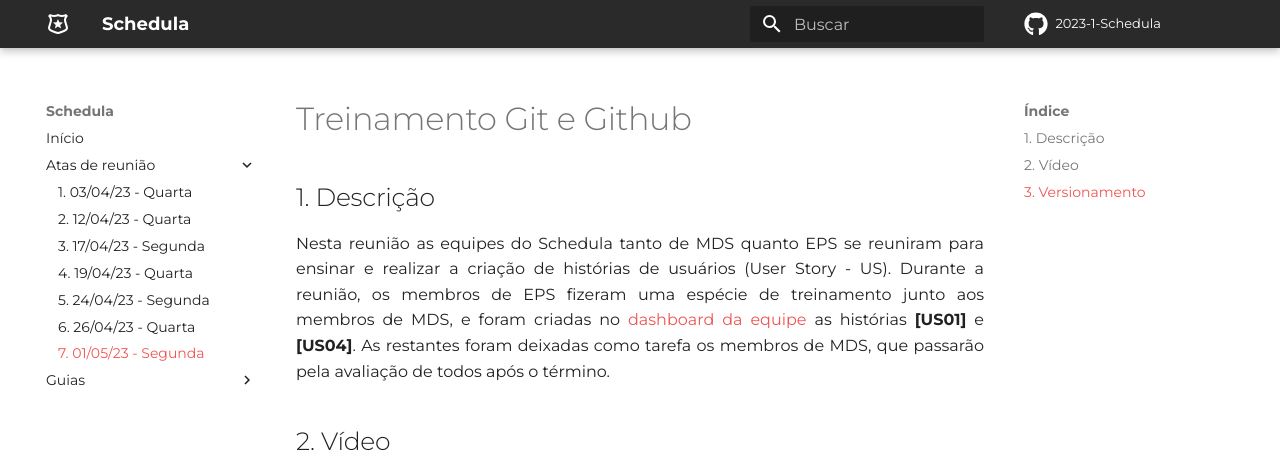
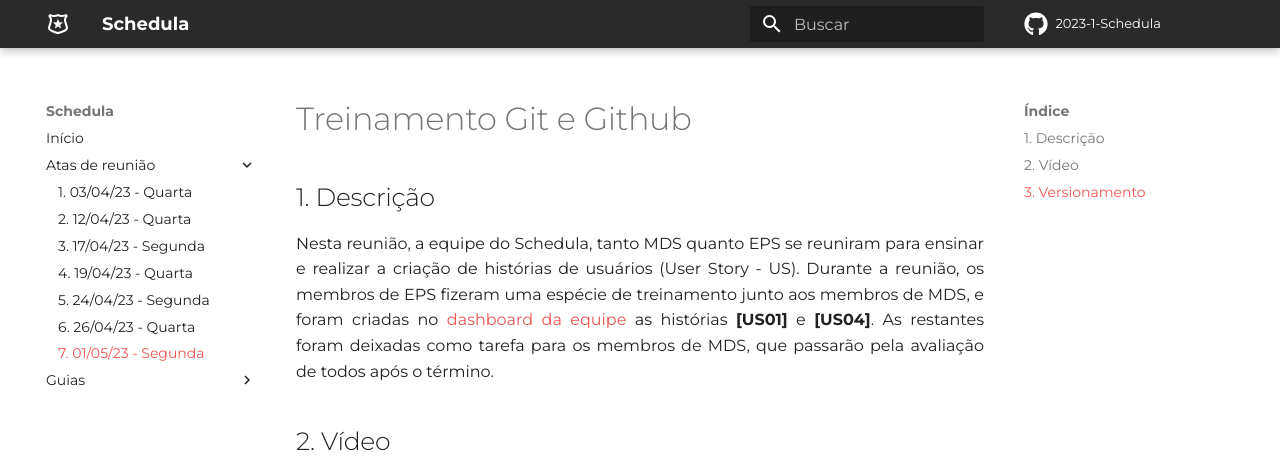
Before and after one commit to DITGO/2023-1-Schedula-Doc, an MkDocs documentation site: the page built from docs/atas/01_05_23.md, in a window 1280 px wide and 1034 px high. Shown: the top 475 px of the window. Built offline with MkDocs 1.6.1 and Material for MkDocs 9.7.7, drawn with Linux system fonts in a browser that asks for light colours; some web fonts are replaced; comment, search, counter and statistics services are not loaded; some of the changed text lies outside the part shown; grey boxes are pictures that could not be loaded.

Commit message:
Realizando as correções sugeridas

```diff
--- a/docs/atas/01_05_23.md
+++ b/docs/atas/01_05_23.md
@@ -2,8 +2,8 @@
 
 ## 1. Descrição
 
-Nesta reunião as equipes do Schedula tanto de MDS quanto EPS se reuniram para ensinar e realizar a criação de histórias de usuários (User Story - US).
-Durante a reunião, os membros de EPS fizeram uma espécie de treinamento junto aos membros de MDS, e foram criadas no [dashboard da equipe](https://app.zenhub.com/workspaces/kanban---schedula-2023-1-64371d3cd8b7ae0015a4db77/board) as histórias **[US01]** e **[US04]**. As restantes foram deixadas como tarefa os membros de MDS, que passarão pela avaliação de todos após o término.
+Nesta reunião, a equipe do Schedula, tanto MDS quanto EPS se reuniram para ensinar e realizar a criação de histórias de usuários (User Story - US).
+Durante a reunião, os membros de EPS fizeram uma espécie de treinamento junto aos membros de MDS, e foram criadas no [dashboard da equipe](https://app.zenhub.com/workspaces/kanban---schedula-2023-1-64371d3cd8b7ae0015a4db77/board) as histórias **[US01]** e **[US04]**. As restantes foram deixadas como tarefa para os membros de MDS, que passarão pela avaliação de todos após o término.
 
 ## 2. Vídeo
 
```
Also changed, not shown: other parts of docs/atas/01_05_23.md (+1 -0 lines), docs/atas/24_04_23.md (+2 -1 lines), docs/atas/26_04_23.md (+2 -1 lines).
